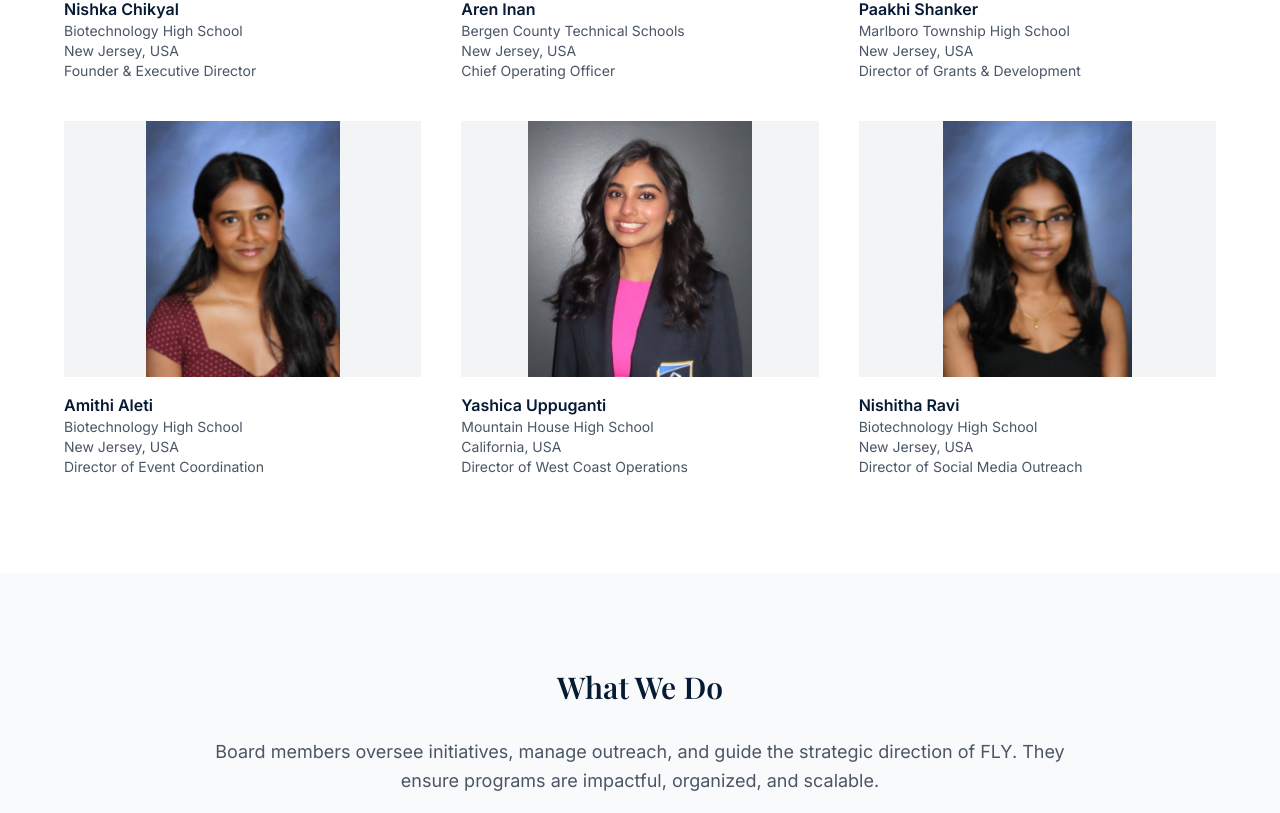
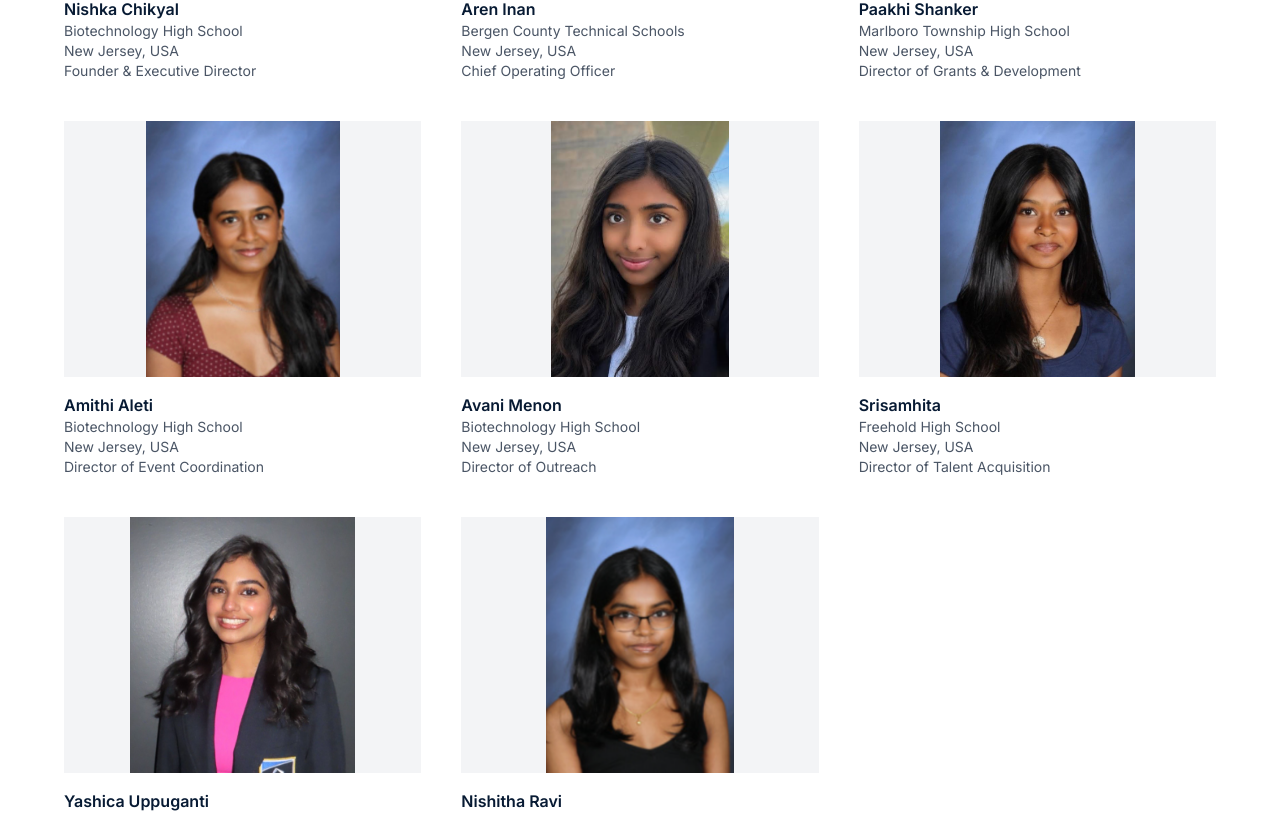
Before and after one commit to nchikyal/fly-website, a Next.js app: page /board in a window 1280 px wide. Shown: the part 859-1672 px from the top of the page. Built offline with nearby package versions, Linux system fonts and the light colour scheme; a web font is replaced by a local one.

Commit message:
added board members

```diff
--- a/app/board/page.tsx
+++ b/app/board/page.tsx
@@ -85,6 +85,30 @@ export default function Board() {
 
             <div>
               <img
+                src="/board/avani.png"
+                className="w-full h-64 object-contain bg-gray-100"
+                alt="Board Member"
+              />
+              <p className="mt-4 font-semibold">Avani Menon</p>
+              <p className="text-sm text-gray-600">Biotechnology High School</p>
+              <p className="text-sm text-gray-600">New Jersey, USA</p>
+              <p className="text-sm text-gray-600">Director of Outreach</p>
+            </div>
+
+            <div>
+              <img
+                src="/board/sri.png"
+                className="w-full h-64 object-contain bg-gray-100"
+                alt="Board Member"
+              />
+              <p className="mt-4 font-semibold">Srisamhita</p>
+              <p className="text-sm text-gray-600">Freehold High School</p>
+              <p className="text-sm text-gray-600">New Jersey, USA</p>
+              <p className="text-sm text-gray-600">Director of Talent Acquisition</p>
+            </div>
+
+            <div>
+              <img
                 src="/board/yashica.png"
                 className="w-full h-64 object-contain bg-gray-100"
                 alt="Board Member"
```
Also changed, not shown: public/board/avani.png (added), public/board/sri.png (added).
